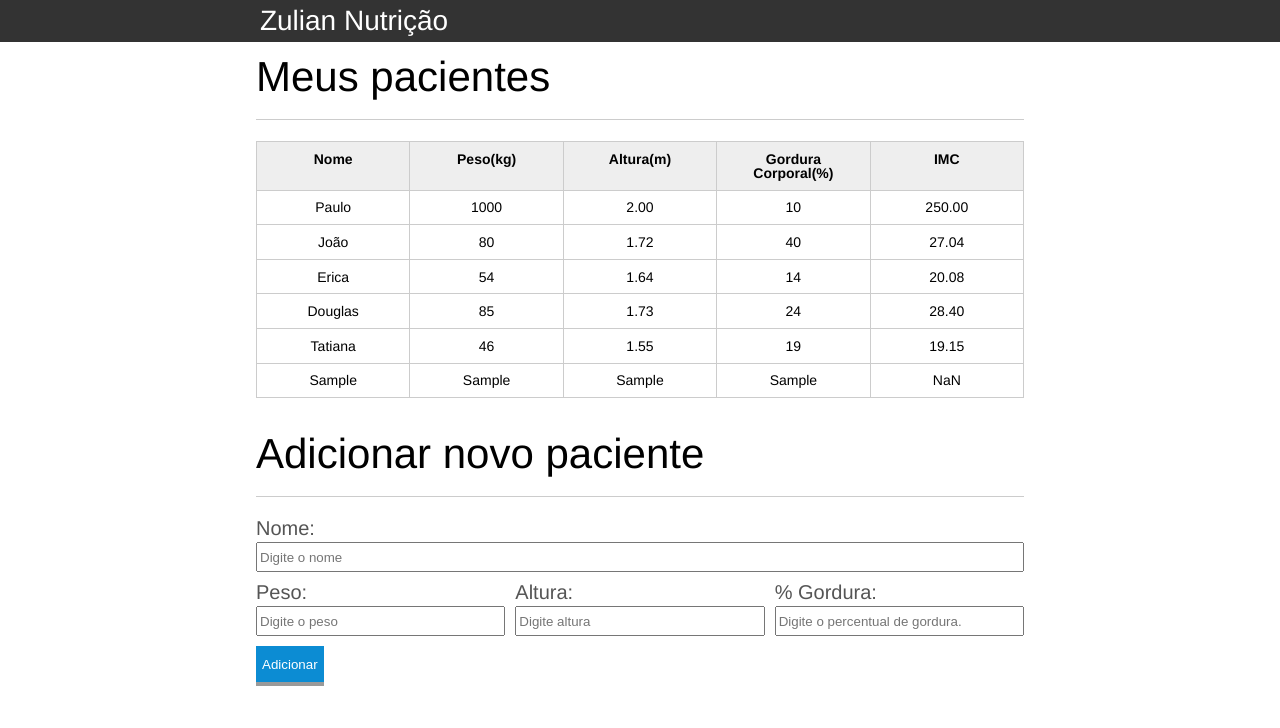
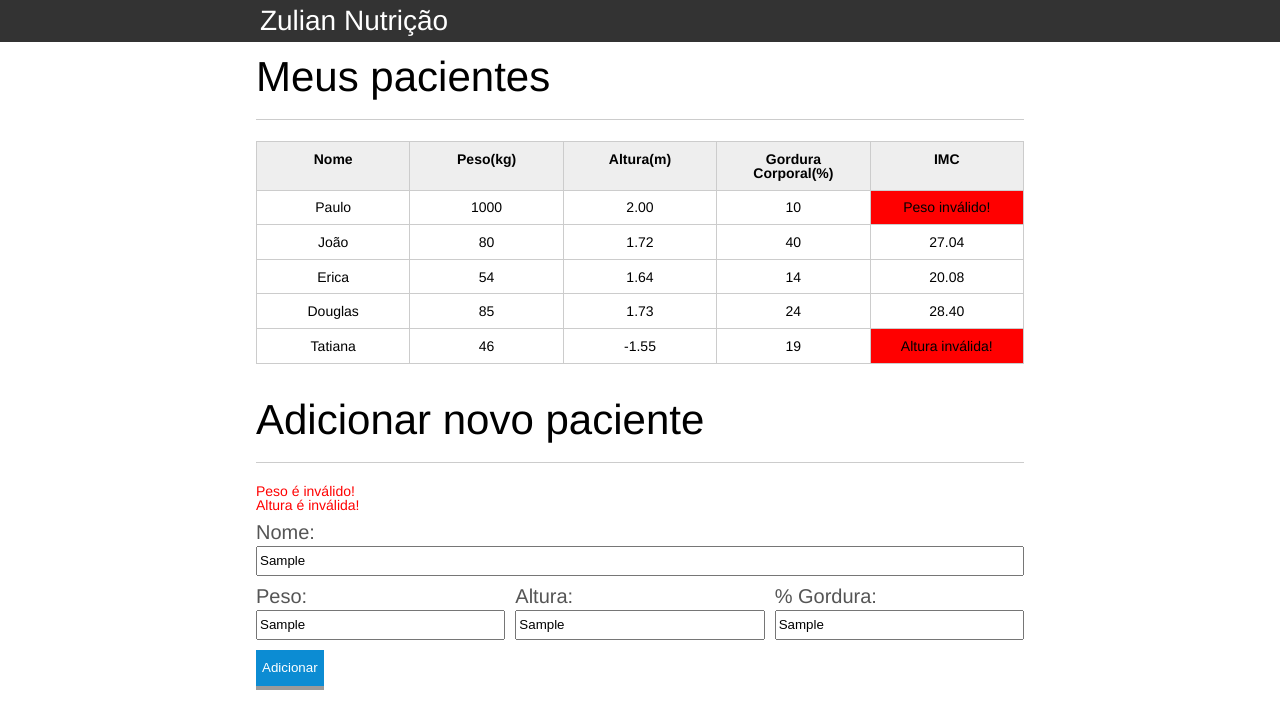
Before and after one commit to fabriciozulian/zulian-nutricao, a plain HTML site: page index.html in a window 1280 px wide. Both pictures are taken after typing "Sample", "Sample", "Sample", "Sample" into the empty fields and a click on the input "Adicionar". Drawn offline with Linux system fonts and the light colour scheme.

Commit message:
feat: inclui novas validações na inserção de pacientes

```diff
--- a/css/index.css
+++ b/css/index.css
@@ -187,3 +187,11 @@ form input:focus {
 #inNome {
 	width: 100%;
 }
+
+#mensagemErro {
+	margin-bottom: 10px;
+}
+
+#mensagemErro li {
+	color: red;
+}
--- a/index.html
+++ b/index.html
@@ -63,7 +63,7 @@
 						<tr class="paciente" >
 							<td class="info-nome">Tatiana</td>
 							<td class="info-peso">46</td>
-							<td class="info-altura">1.55</td>
+							<td class="info-altura">-1.55</td>
 							<td class="info-gordura">19</td>
 							<td class="info-imc">0</td>
 						</tr>
@@ -73,25 +73,27 @@
 
 			<section>
 				<div class="container">
-					<h2>Adicionar novo paciente</h>
+					<h2>Adicionar novo paciente</h2>
+						<ul id="mensagemErro">
+						</ul>
 				</div>
 				<form>
 					<div>
 						<label for="inNome">Nome:</label>
-						<input type="text" id="inNome" placeholder="Digite o nome" autocomplete="off" required>
+						<input type="text" id="inNome" placeholder="Digite o nome" autocomplete="off">
 					</div>
 					<div class="group">
 						<div>
 							<label for="inPeso">Peso:</label>
-							<input type="text" id="inPeso" placeholder="Digite o peso" autocomplete="off" required>
+							<input type="text" id="inPeso" placeholder="Digite o peso" autocomplete="off">
 						</div>
 						<div>
 							<label for="inAltura">Altura:</label>
-							<input type="text" id="inAltura" placeholder="Digite altura" min="0.3" max="3" autocomplete="off" required>
+							<input type="text" id="inAltura" placeholder="Digite altura" min="0.3" max="3" autocomplete="off">
 						</div>
 						<div>
 							<label for="inGordura">% Gordura:</label>
-							<input type="text" id="inGordura" placeholder="Digite o percentual de gordura." autocomplete="off" required>
+							<input type="text" id="inGordura" placeholder="Digite o percentual de gordura." autocomplete="off">
 						</div>
 					</div>
 					<div class="botao">
--- a/js/calcula-imc.js
+++ b/js/calcula-imc.js
@@ -3,16 +3,50 @@ atualizarDados();
 function atualizarDados(){
     let pacientes = document.querySelectorAll(".paciente");
     for (paciente of pacientes) {
-        const x = {
-            peso : Number(paciente.querySelector(".info-peso").textContent),
-            altura : Number(paciente.querySelector(".info-altura").textContent)
+
+        const tdPeso = paciente.querySelector(".info-peso");
+        const tdAltura = paciente.querySelector(".info-altura");
+        const tdImc = paciente.querySelector(".info-imc");
+
+
+        const pesoEhValido = validaPeso(tdPeso.textContent);
+        const alturaEhValido = validaAltura(tdAltura.textContent);
+
+        if(!pesoEhValido){
+            tdImc.textContent = "Peso inválido!"
+            tdImc.style.backgroundColor = "red";
         }
-        paciente.querySelector(".info-imc").textContent = calculaImc(x);
+
+        if(!alturaEhValido){
+            tdImc.textContent = "Altura inválida!"
+            tdImc.style.backgroundColor = "red";
+        }
+
+        if(pesoEhValido && alturaEhValido){
+            paciente.querySelector(".info-imc").textContent = calculaImc(tdPeso.textContent, tdAltura.textContent);
+        }
+
     }
 }
 
-function calculaImc(paciente) {
-    const peso = Number(paciente.peso);
-    const altura = Number(paciente.altura);
+function calculaImc(xpeso, xaltura) {
+    const peso = Number(xpeso);
+    const altura = Number(xaltura);
     return (peso / (altura * altura)).toFixed(2);
 }
+
+function validaPeso(peso){
+    if(peso >=0 && peso < 1000){
+        return true;
+    }else{
+        return false;
+    }
+}
+
+function validaAltura(altura){
+    if(altura >=0 && altura <= 3.00){
+        return true;
+    }else{
+        return false;
+    }
+}
--- a/js/form.js
+++ b/js/form.js
@@ -1,14 +1,15 @@
 const frm = document.querySelector("form");
 const tabela = document.querySelector("#tabela-pacientes");
+const msgErro = document.querySelector("#mensagemErro");
 
 frm.addEventListener("submit", (e) => {
     e.preventDefault();
-
+    msgErro.innerHTML = "";
     var paciente = obtemPacienteDoFormulario(frm);
+    if(!validaPaciente(paciente)) return;
     var pacienteTr = montaTr(paciente);
     tabela.appendChild(pacienteTr);
     frm.reset();
-
 });
 
 function montaTd(dado, classe){
@@ -26,7 +27,7 @@ function obtemPacienteDoFormulario(form){
         gordura : form.inGordura.value,
         imc : null
     }
-    paciente.imc = calculaImc(paciente);
+    paciente.imc = calculaImc(paciente.peso, paciente.altura);
     return paciente;
 }
 
@@ -43,3 +44,39 @@ function montaTr(paciente){
 
     return tr;
 }
+
+function validaPaciente(paciente){
+    const pesoEhValido = validaPeso(paciente.peso);
+    const alturaEhValido = validaAltura(paciente.altura);
+    const erros = [];
+
+    if(!pesoEhValido) erros.push("Peso é inválido!");
+    if(!alturaEhValido) erros.push("Altura é inválida!");
+    if(paciente.nome.length == 0) erros.push("O campo nome não pode ser vazio!");
+    if(paciente.gordura.length == 0) erros.push("O campo %Gordura não pode ser vazio!");
+    if(paciente.peso.length == 0) erros.push("O campo peso não pode ser vazio!");
+    if(paciente.altura.length == 0) erros.push("O campo altura não pode ser vazio!")
+
+
+    exibirErros(erros);
+
+    if(erros.length > 0){
+        return false;
+    }else{
+        return true;
+    }
+}
+
+function exibirErros(erros){
+    if(erros.length > 0){
+        for(erro of erros){
+            msgErro.appendChild(montaLi(erro));
+        }
+    }
+}
+
+function montaLi(erro){
+    const li = document.createElement("li");
+    li.textContent = erro;
+    return li;
+}
```
